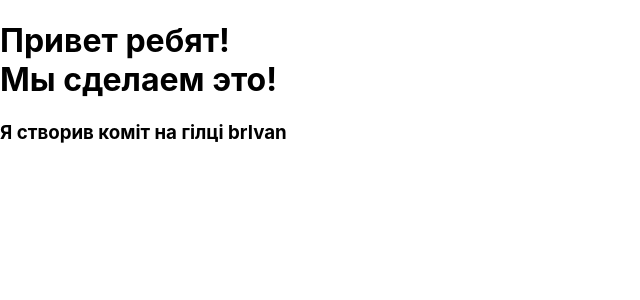
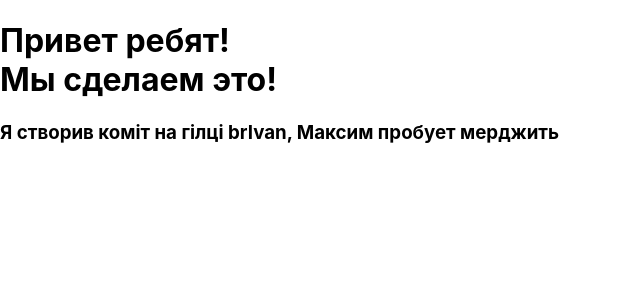
Before and after one commit to Ivan468/react8, a React (Create React App) app: page / in a window 1280 px wide. Shown: the top 300 px of the page, without its empty margins (0-640 px from the left). Built offline with nearby package versions, Linux system fonts and the light colour scheme.

Commit message:
тест мерджа

```diff
--- a/src/TestRename/TestRename.js
+++ b/src/TestRename/TestRename.js
@@ -5,7 +5,7 @@ export default class Project extends Component {
         return(
             <div>
                 <h1> Привет ребят! <br/> Мы сделаем это! </h1>
-                <h3>Я створив коміт на гілці brIvan</h3>
+                <h3>Я створив коміт на гілці brIvan, Максим пробует мерджить</h3>
 
 
             </div>
```
Also changed, not shown: src/App.js (line endings or trailing spaces).
